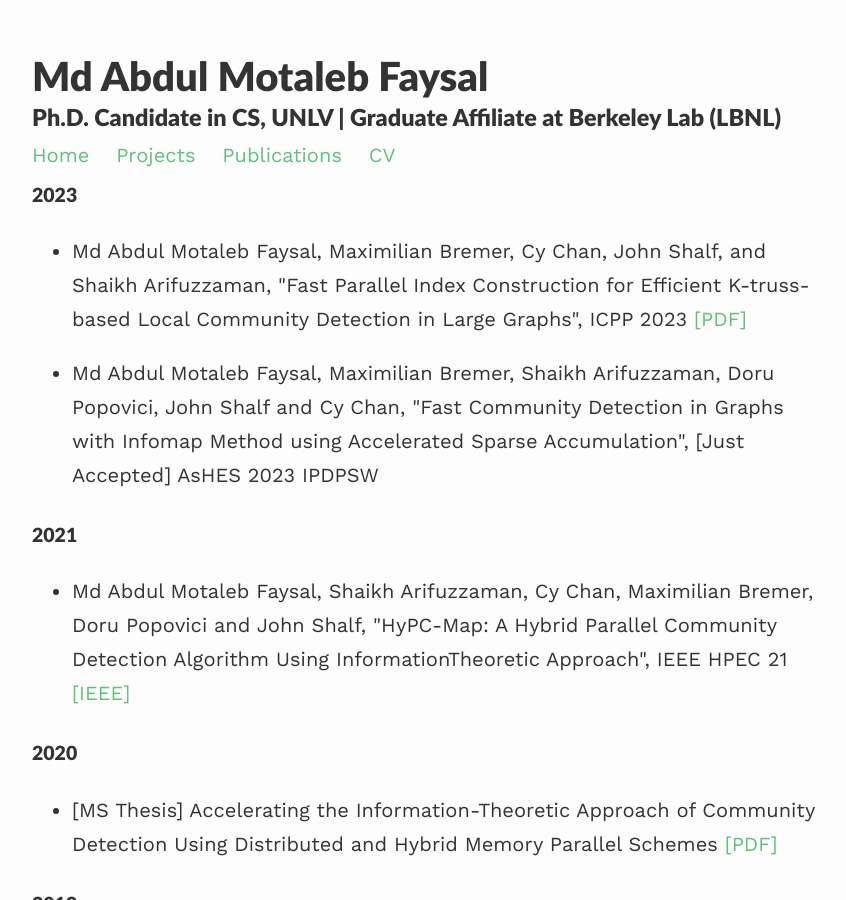
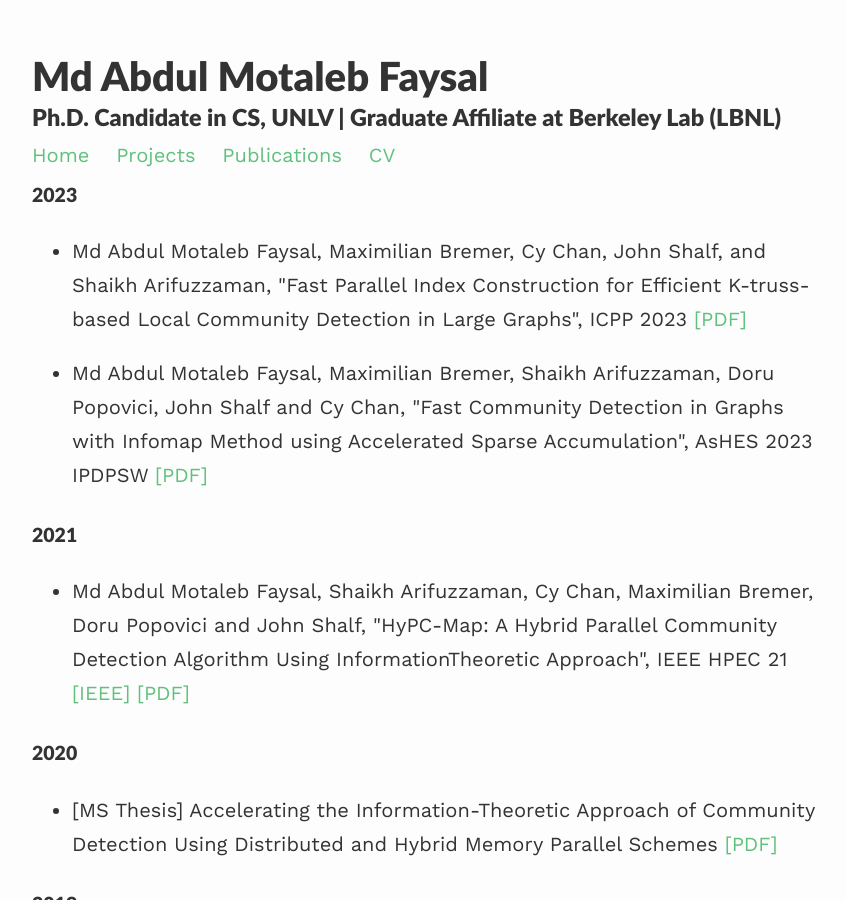
Before and after one commit to mfaysal101/mfaysal101.github.io, a Jekyll site: the page built from publication.html, in a window 1280 px wide and 900 px high. Shown: the whole window, without its empty margins (208-1054 px from the left). Built offline with Jekyll 4.4.1, drawn with Linux system fonts in a browser that asks for light colours; nearby versions of some CDN libraries.

Commit message:
Update publication.html

```diff
--- a/publication.html
+++ b/publication.html
@@ -10,11 +10,11 @@ title: Archive
         <li> Md Abdul Motaleb Faysal, Maximilian Bremer, Cy Chan, John Shalf, and Shaikh Arifuzzaman, "Fast Parallel Index Construction for Efficient K-truss-based Local Community Detection in Large Graphs", ICPP 2023 <a target="_blank" rel="noopener noreferrer" href="https://mfaysal101.github.io/papers/parallel_equitruss.pdf">[PDF]</a> </li>
     </ul>
     <ul>
-        <li> Md Abdul Motaleb Faysal, Maximilian Bremer, Shaikh Arifuzzaman, Doru Popovici, John Shalf and Cy Chan, "Fast Community Detection in Graphs with Infomap Method using Accelerated Sparse Accumulation", [Just Accepted] AsHES 2023 IPDPSW </li>
+        <li> Md Abdul Motaleb Faysal, Maximilian Bremer, Shaikh Arifuzzaman, Doru Popovici, John Shalf and Cy Chan, "Fast Community Detection in Graphs with Infomap Method using Accelerated Sparse Accumulation", AsHES 2023 IPDPSW <a target="_blank" rel="noopener noreferrer" href="https://mfaysal101.github.io/papers/Fast_Infomap_ASA.pdf">[PDF]</a></li>
     </ul>
 <h3><small>2021</small></h3>
     <ul>
-        <li> Md Abdul Motaleb Faysal, Shaikh Arifuzzaman, Cy Chan, Maximilian Bremer, Doru Popovici and John Shalf, "HyPC-Map: A Hybrid Parallel Community Detection Algorithm Using InformationTheoretic Approach", IEEE HPEC 21 <a target="_blank" rel="noopener noreferrer" href="https://ieeexplore.ieee.org/abstract/document/9622866">[IEEE]</a></li>
+        <li> Md Abdul Motaleb Faysal, Shaikh Arifuzzaman, Cy Chan, Maximilian Bremer, Doru Popovici and John Shalf, "HyPC-Map: A Hybrid Parallel Community Detection Algorithm Using InformationTheoretic Approach", IEEE HPEC 21 <a target="_blank" rel="noopener noreferrer" href="https://ieeexplore.ieee.org/abstract/document/9622866">[IEEE]</a> <a target="_blank" rel="noopener noreferrer" href="https://mfaysal101.github.io/papers/Hybrid_Infomap__HPEC_Paper.pdf">[PDF]</a> </li>
     </ul>
 <h3><small>2020</small></h3>
     <ul>
```
